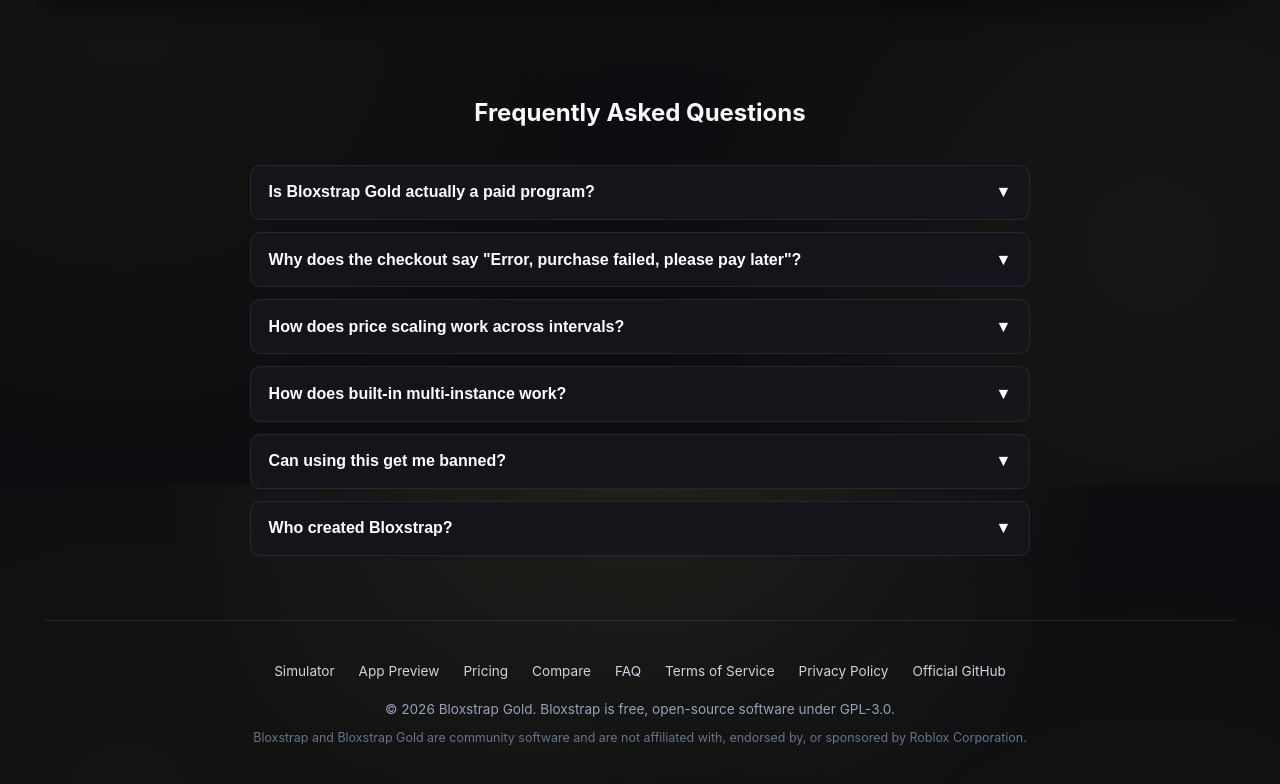
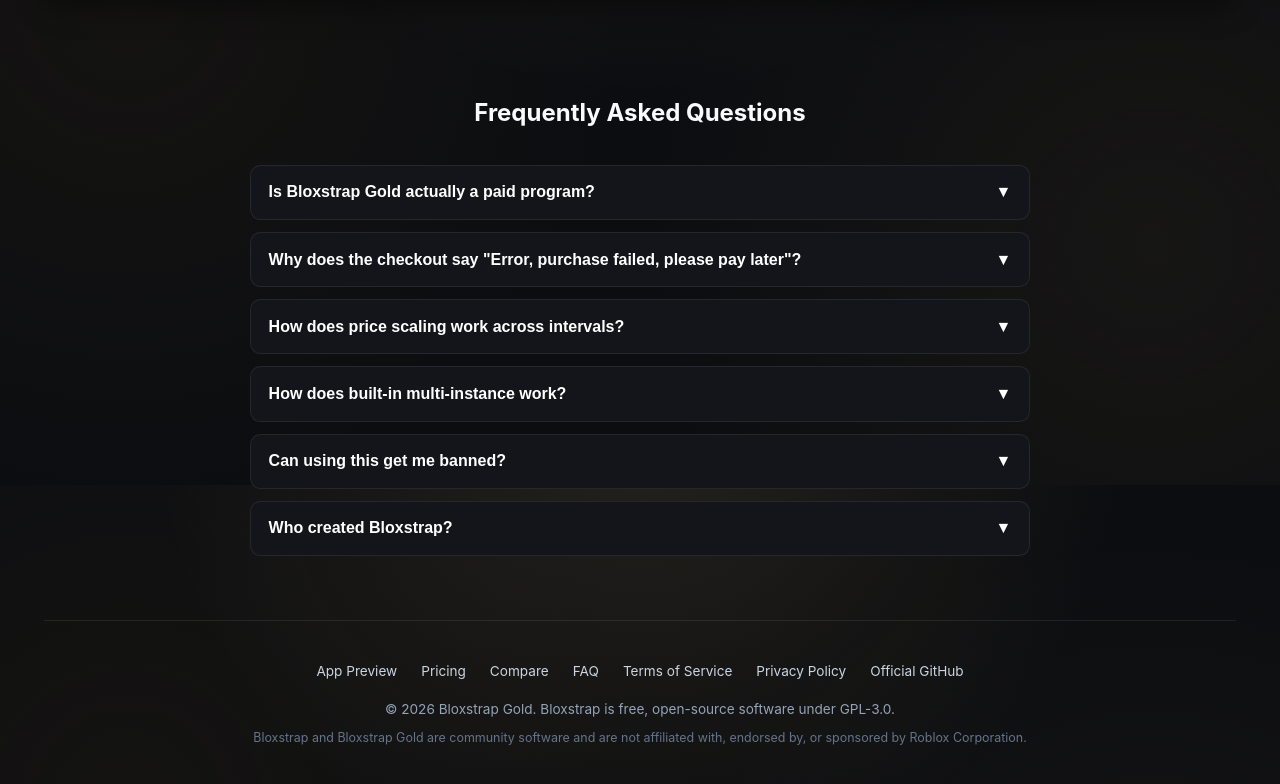
Before and after one commit to bloxstrapgold/bloxstrapgold.github.io, a plain HTML site: page index.html in a window 1280 px wide. Shown: the part 5115-5899 px from the top of the page. Drawn offline with Linux system fonts and the light colour scheme.

Commit message:
fix(website): remove residual simulator footer link and comments

```diff
--- a/app.js
+++ b/app.js
@@ -9,8 +9,7 @@
  * 5. FastFlags Vault gated by license key starting with "GOLD-"
  * 6. Official Roblox Client FastFlag Allowlist Validator (Sept 2025 allowlist database)
  * 7. Live ClientAppSettings.json builder with Copy and Download JSON
- * 8. Multi-Instance Process Isolation Simulator
- * 9. Bloxstrap App Window Theme & Tab Switcher
+ * 8. Bloxstrap App Window Theme & Tab Switcher
  */
 
 // =============================================================================
@@ -290,7 +289,7 @@
 });
 
 // =============================================================================
-// HERO INTRO: PARTICLES, COCKPIT DECK & LIVE TELEMETRY
+// HERO INTRO: PARTICLES & LIVE TELEMETRY
 // =============================================================================
 function setupHeroParticles() {
   const canvas = document.getElementById('heroParticlesCanvas');
--- a/index.html
+++ b/index.html
@@ -640,7 +640,6 @@
     <!-- Footer -->
     <footer class="site-footer">
       <div class="footer-nav-links">
-        <a href="#simulator" class="footer-nav-link">Simulator</a>
         <a href="#preview" class="footer-nav-link">App Preview</a>
         <a href="#pricing" class="footer-nav-link">Pricing</a>
         <a href="#comparison" class="footer-nav-link">Compare</a>
--- a/style.css
+++ b/style.css
@@ -375,7 +375,7 @@
 }
 
 /* ========================================================
-   HERO LIVE TELEMETRY STRIP & INTERACTIVE APEX COCKPIT
+   HERO LIVE TELEMETRY STRIP
    ======================================================== */
 .hero-telemetry-strip {
   display: flex;
```
